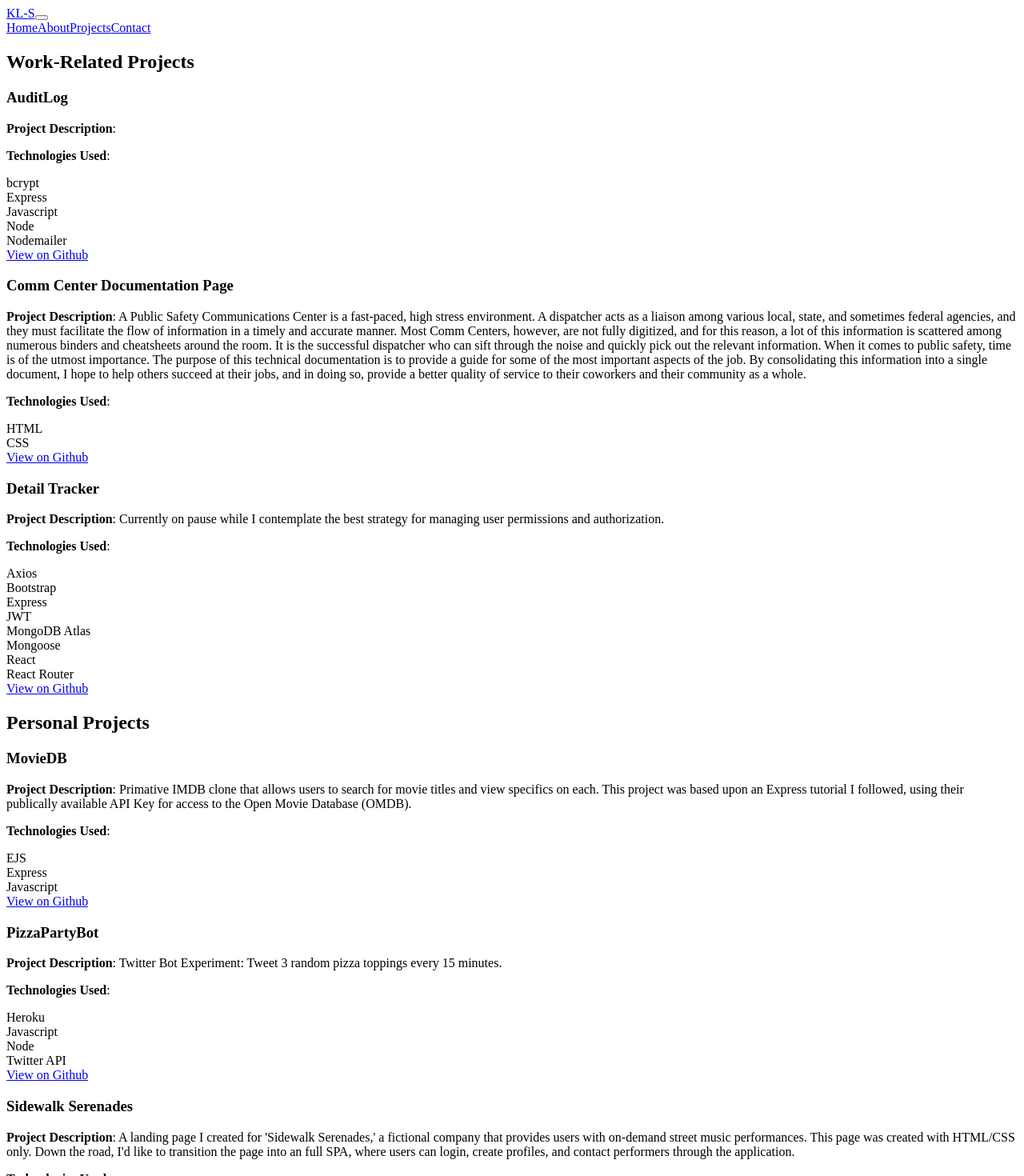
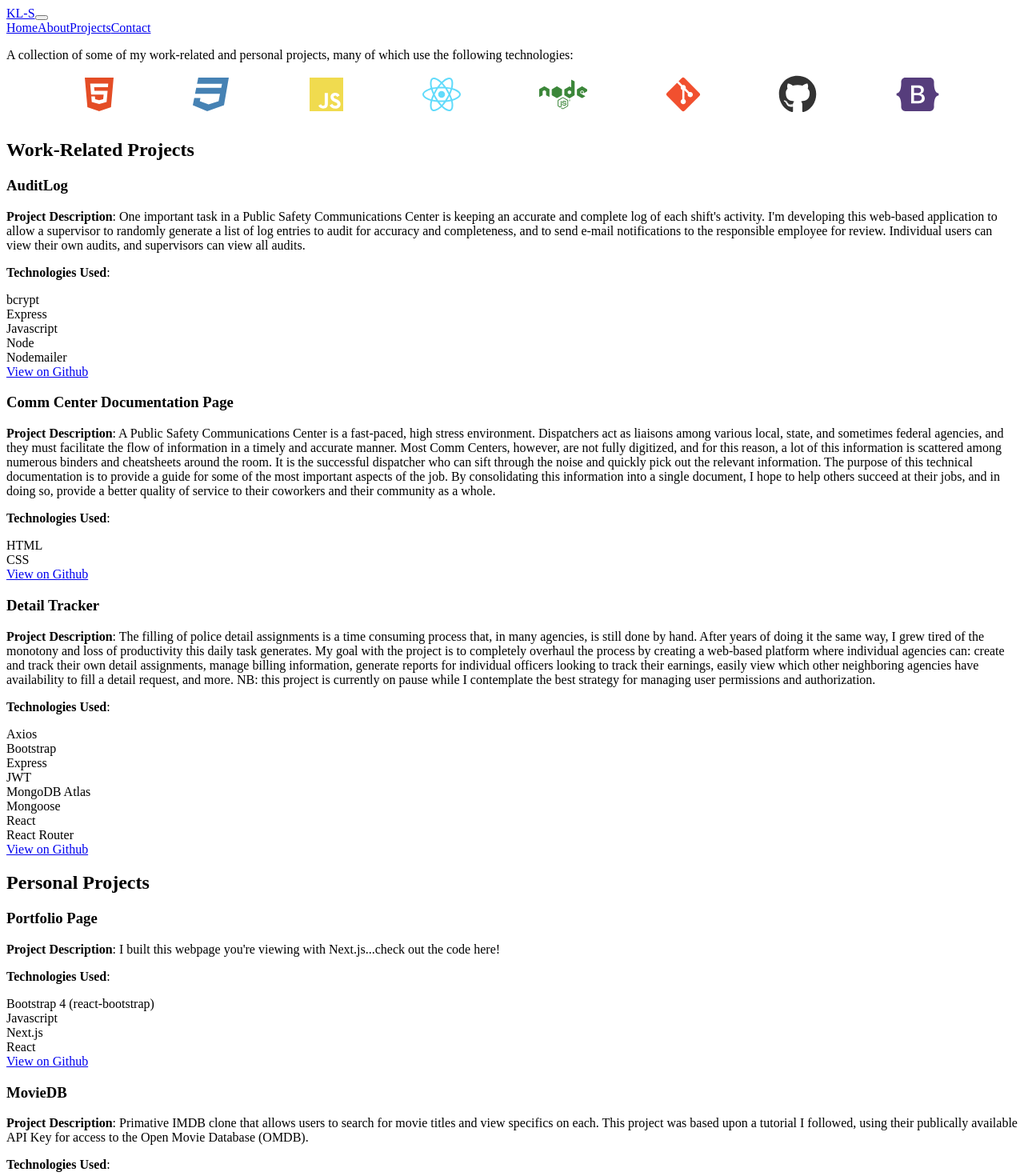
Before and after one commit to kls-89/kls-portfolio, a Next.js app: page /projects in a window 1280 px wide. Shown: the top 1470 px of the page at 80% size. Built offline with nearby package versions, Linux system fonts and the light colour scheme.

Commit message:
Fix layout style and add overview text

```diff
--- a/pages/projects.js
+++ b/pages/projects.js
@@ -1,16 +1,79 @@
 import Layout from '../components/Layout';
 import Project from '../components/Project';
+import { FontAwesomeIcon } from '@fortawesome/react-fontawesome';
+import {
+  faBootstrap,
+  faCss3,
+  faHtml5,
+  faJs,
+  faNode,
+  faReact,
+  faGithub,
+  faGitAlt
+} from '@fortawesome/free-brands-svg-icons';
 
 const Projects = () => {
   return (
     <Layout>
-      <div>
+      <div style={{ marginTop: '2vh' }}>
+        <p className="lead">
+          A collection of some of my work-related and personal projects, many of
+          which use the following technologies:
+        </p>
+        <div
+          style={{
+            display: 'flex',
+            marginBottom: '2em',
+            flexWrap: 'wrap',
+            alignItems: 'center',
+            justifyContent: 'space-evenly'
+          }}
+        >
+          <FontAwesomeIcon
+            icon={faHtml5}
+            color="#E44D26"
+            width="3em"
+            size="3x"
+          />
+          <FontAwesomeIcon
+            icon={faCss3}
+            color="#4682b4"
+            width="3em"
+            size="3x"
+          />
+          <FontAwesomeIcon icon={faJs} color="#F0DB4F" width="3em" size="3x" />
+          <FontAwesomeIcon
+            icon={faReact}
+            color="#61DBFB"
+            width="3em"
+            size="3x"
+          />
+          <FontAwesomeIcon
+            icon={faNode}
+            color="#3c873a"
+            width="3em"
+            size="3x"
+          />
+          <FontAwesomeIcon
+            icon={faGitAlt}
+            color="#F1502F"
+            width="3em"
+            size="3x"
+          />
+          <FontAwesomeIcon icon={faGithub} color="#333" width="3em" size="3x" />
+          <FontAwesomeIcon
+            icon={faBootstrap}
+            color="#563d7c"
+            width="3em"
+            size="3x"
+          />
+        </div>
         <h2>
           <strong>Work-Related Projects</strong>
         </h2>
         <Project
           title="AuditLog"
-          description=""
+          description="One important task in a Public Safety Communications Center is keeping an accurate and complete log of each shift's activity. I'm developing this web-based application to allow a supervisor to randomly generate a list of log entries to audit for accuracy and completeness, and to send e-mail notifications to the responsible employee for review. Individual users can view their own audits, and supervisors can view all audits."
           url="https://github.com/kls-89/build-a-web-app/tree/master/dispatch-log-audit"
           technologies={[
             'bcrypt',
@@ -22,13 +85,15 @@ const Projects = () => {
         />
         <Project
           title="Comm Center Documentation Page"
-          description="A Public Safety Communications Center is a fast-paced, high stress environment. A dispatcher acts as a liaison among various local, state, and sometimes federal agencies, and they must facilitate the flow of information in a timely and accurate manner. Most Comm Centers, however, are not fully digitized, and for this reason, a lot of this information is scattered among numerous binders and cheatsheets around the room. It is the successful dispatcher who can sift through the noise and quickly pick out the relevant information. When it comes to public safety, time is of the utmost importance. The purpose of this technical documentation is to provide a guide for some of the most important aspects of the job. By consolidating this information into a single document, I hope to help others succeed at their jobs, and in doing so, provide a better quality of service to their coworkers and their community as a whole."
+          description="A Public Safety Communications Center is a fast-paced, high stress environment. Dispatchers act as liaisons among various local, state, and sometimes federal agencies, and they must facilitate the flow of information in a timely and accurate manner. Most Comm Centers, however, are not fully digitized, and for this reason, a lot of this information is scattered among numerous binders and cheatsheets around the room. It is the successful dispatcher who can sift through the noise and quickly pick out the relevant information. The purpose of this technical documentation is to provide a guide for some of the most important aspects of the job. By consolidating this information into a single document, I hope to help others succeed at their jobs, and in doing so, provide a better quality of service to their coworkers and their community as a whole."
           url="https://github.com/kls-89/comm-center-documentation-page"
           technologies={['HTML', 'CSS']}
         />
         <Project
           title="Detail Tracker"
-          description="Currently on pause while I contemplate the best strategy for managing user permissions and authorization."
+          description="The filling of police detail assignments is a time consuming process that, in many agencies, is still done by hand. After years of doing it the same way, I grew tired of the monotony and loss of productivity this daily task generates.
+          My goal with the project is to completely overhaul the process by creating a web-based platform where individual agencies can: create and track their own detail assignments, manage billing information, generate reports for individual officers looking to track their earnings,  easily view which other neighboring agencies have availability to fill a detail request, and more.
+          NB: this project is currently on pause while I contemplate the best strategy for managing user permissions and authorization."
           url="https://github.com/kls-89/detail-tracker"
           technologies={[
             'Axios',
@@ -47,32 +112,43 @@ const Projects = () => {
           <strong>Personal Projects</strong>
         </h2>
         <Project
+          title="Portfolio Page"
+          description="I built this webpage you're viewing with Next.js...check out the code here!"
+          url="https://github.com/kls-89/kls-portfolio"
+          technologies={[
+            'Bootstrap 4 (react-bootstrap)',
+            'Javascript',
+            'Next.js',
+            'React'
+          ]}
+        />
+        <Project
           title="MovieDB"
-          description="Primative IMDB clone that allows users to search for movie titles and view specifics on each. This project was based upon an Express tutorial I followed, using their publically available API Key for access to the Open Movie Database (OMDB)."
+          description="Primative IMDB clone that allows users to search for movie titles and view specifics on each. This project was based upon a tutorial I followed, using their publically available API Key for access to the Open Movie Database (OMDB)."
           url="https://github.com/kls-89/movie-db"
           technologies={['EJS', 'Express', 'Javascript']}
         />
         <Project
-          title="PizzaPartyBot"
-          description="Twitter Bot Experiment: Tweet 3 random pizza toppings every 15 minutes."
+          title="PizzaPartyBot 🍕 🎉"
+          description="Twitter Bot Experiment: Tweet 3 random pizza toppings every 15 minutes. I love pizza but always end up ordering the same kind every time. This tool allowed me to think outside the box when calling in an order. Pepperoni, green pepper, and mushroom, anyone?"
           url="https://github.com/kls-89/pizza-party-bot"
           technologies={['Heroku', 'Javascript', 'Node', 'Twitter API']}
         />
         <Project
           title="Sidewalk Serenades"
-          description="A landing page I created for 'Sidewalk Serenades,' a fictional company that provides users with on-demand street music performances. This page was created with HTML/CSS only. Down the road, I'd like to transition the page into an full SPA, where users can login, create profiles, and contact performers through the application."
+          description="A landing page I created for 'Sidewalk Serenades,' a fictional company that provides users with on-demand street music performances. This page was created with HTML and CSS only. Down the road, I'd like to transition the page into a full SPA, where users can login, create profiles, and contact performers through the application."
           url="https://github.com/kls-89/product-landing-page"
           technologies={['CSS', 'HTML']}
         />
         <Project
-          title="Strong Password Randomizer"
-          description="Generate random passwords between 8 - 12 characters."
-          url="https://github.com/kls-89/strong-password-randomizer"
+          title="Strong Password Generator"
+          description="I'm a proponent of having unique, strong passwords for each of my accounts. For times when my browser's strong password suggestion doesn't work, I can generate random passwords on the fly. Every password includes at least 1 capital letter, numbers, special characters, and will never be a dictionary word."
+          url="https://github.com/kls-89/generate-strong-passwords"
           technologies={['Javascript', 'Node', 'React']}
         />
         <Project
           title="Quote Scraping Game"
-          description="This program, written in Python 3, uses BeautifulSoup to parse the website http://quotes.toscrape.com/ and scrape every quotation, author, and link to their bio page. With this data, a terminal-based quiz game is built."
+          description="This program, written in Python 3, uses BeautifulSoup to parse the website quotes.toscrape.com and scrape every quotation, author, and link to their bio page. With this data, a terminal-based quiz game is built."
           url="https://github.com/kls-89/quote-scraping-game"
           technologies={['BeautifulSoup', 'Python3']}
         />
```
